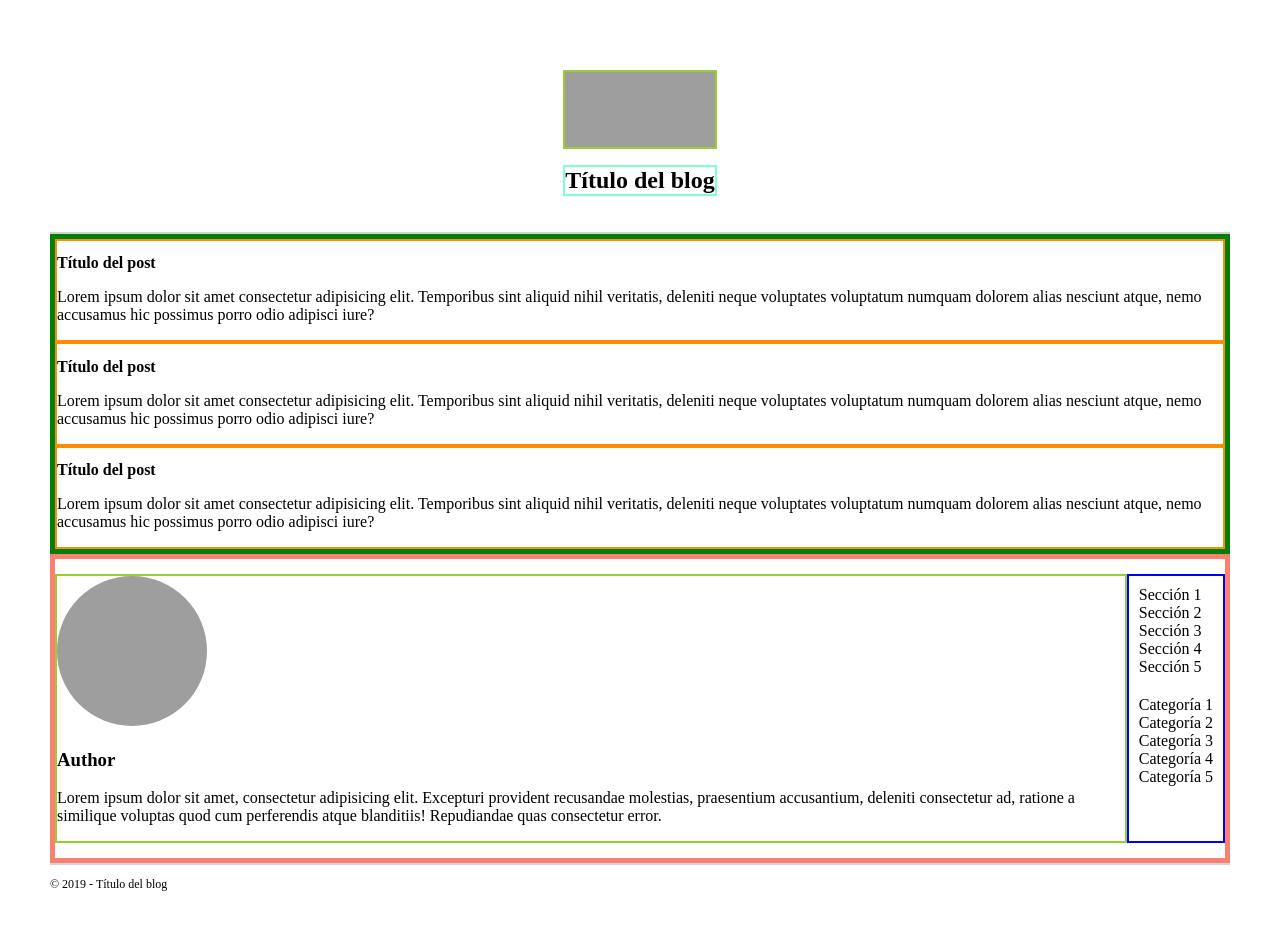
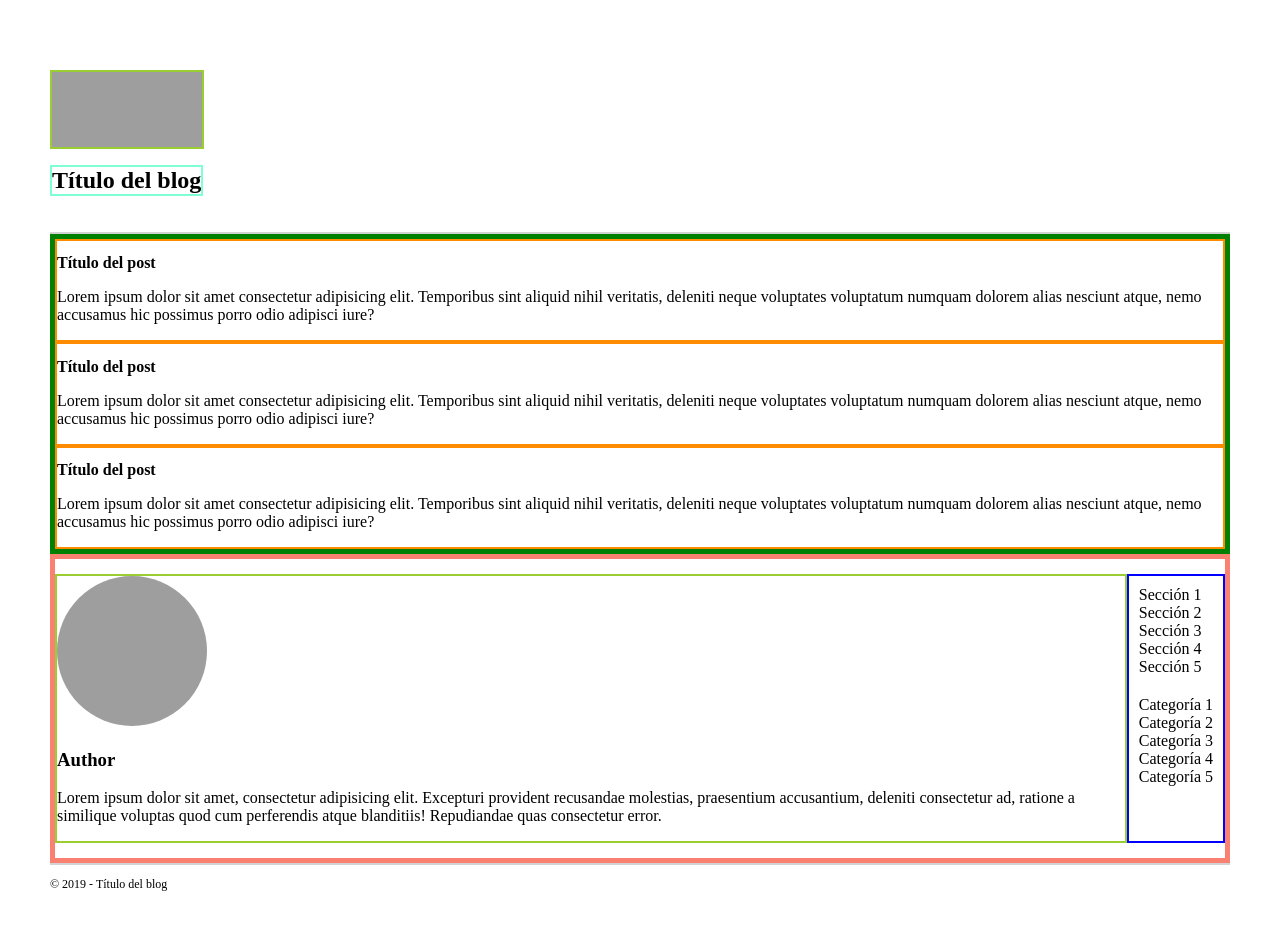
Before and after one commit to azaharamg/blog, a website: page docs/index.html in a window 1280 px wide. Drawn offline with nearby package versions, Linux system fonts and the light colour scheme; files that its build step writes are made by us from their sources; grey boxes are pictures that could not be loaded.

Commit message:
Fix header position in large device

```diff
--- a/_src/assets/scss/layout/_header.scss
+++ b/_src/assets/scss/layout/_header.scss
@@ -5,6 +5,9 @@
   align-items: center;
   padding: 20px 0;
   grid-column: span 2;
+  @media all and (min-width:768px) {
+    align-items: flex-start;
+  }
 }
 
 .header__img {
```
